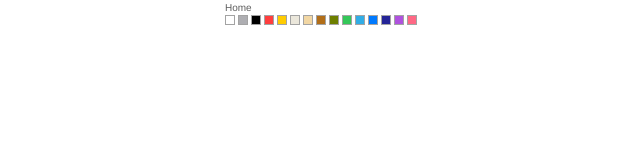
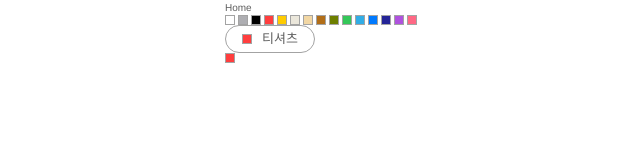
Before and after one commit to WeatherWearTeam/weather-wear-FE, a React (Vite) app: page / in a window 1280 px wide. Shown: the top 160 px of the page, without its empty margins (319-959 px from the left). Built offline with nearby package versions, Linux system fonts and the light colour scheme.

Commit message:
[STYLE] : 옷 태그 컴포넌트 스타일링

```diff
--- /dev/null
+++ b/src/components/ClothesTag.tsx
@@ -0,0 +1,33 @@
+import ColorChip from "@components/ColorChip";
+import styled from "styled-components";
+interface ClothesTagProps {
+  color: string;
+  type: string;
+}
+
+function ClothesTag({ color, type }: ClothesTagProps) {
+  return (
+    <Container>
+      <ColorChip color={color} />
+      <ClothesType>{type}</ClothesType>
+    </Container>
+  );
+}
+
+export default ClothesTag;
+
+const Container = styled.div`
+  display: flex;
+  flex-direction: row;
+  justify-content: center;
+  align-items: center;
+  gap: 1rem;
+  border-radius: 10rem;
+  width: 9rem;
+  padding: 0.3rem 0.5rem;
+  border: ${({ theme }) => theme.borders.buttonBorder};
+`;
+
+const ClothesType = styled.p`
+  font-size: small;
+`;
--- a/src/components/ColorBar.tsx
+++ b/src/components/ColorBar.tsx
@@ -1,3 +1,4 @@
+import ColorChip from "@components/ColorChip";
 import styled from "styled-components";
 
 function ColorBar() {
@@ -34,10 +35,3 @@ const ColorContainer = styled.div`
   flex-direction: row;
   gap: 0.3rem;
 `;
-
-const ColorChip = styled.div<{ color: string }>`
-  width: 1rem;
-  height: 1rem;
-  background-color: ${({ color, theme }) => theme.colors[color]};
-  border: ${({ theme }) => theme.borders.buttonBorder};
-`;
--- /dev/null
+++ b/src/components/ColorChip.tsx
@@ -0,0 +1,18 @@
+import styled from "styled-components";
+
+interface ColorChipProps {
+  color: string;
+}
+
+function ColorChip({ color }: ColorChipProps) {
+  return <Color color={color} />;
+}
+
+export default ColorChip;
+
+const Color = styled.div<{ color: string }>`
+  width: 1rem;
+  height: 1rem;
+  background-color: ${({ color, theme }) => theme.colors[color]};
+  border: ${({ theme }) => theme.borders.buttonBorder};
+`;
--- a/src/pages/Home.tsx
+++ b/src/pages/Home.tsx
@@ -1,10 +1,14 @@
+import ClothesTag from "@components/ClothesTag";
 import ColorBar from "@components/ColorBar";
+import ColorChip from "@components/ColorChip";
 
 const Home = () => {
   return (
     <div>
       Home
       <ColorBar></ColorBar>
+      <ClothesTag color="red" type="티셔츠" />
+      <ColorChip color={"red"} />
     </div>
   );
 };
```
